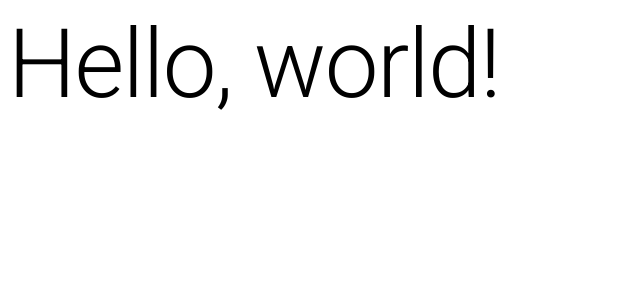
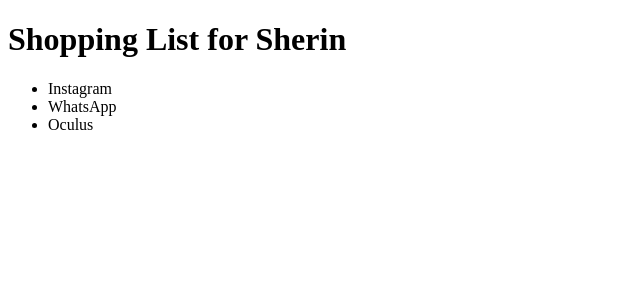
Before and after one commit to axelsundin/react-quiz, a React (Create React App) app: page / in a window 1280 px wide. Shown: the top 300 px of the page, without its empty margins (0-640 px from the left). Built offline with nearby package versions, Linux system fonts and the light colour scheme.

Commit message:
Update App.tsx

```diff
--- a/src/App.tsx
+++ b/src/App.tsx
@@ -3,12 +3,23 @@
 
 function App() {
   return (
-    <div>
-      <Typography variant="h1">
-        Hello, world!
-      </Typography>
-    </div>
+   <ShoppingList name="Sherin"/>
   )
 }
 
+class ShoppingList extends React.Component {
+  render() {
+    return (
+      <div className="shopping-list">
+        <h1>Shopping List for {this.props.name}</h1>
+        <ul>
+          <li>Instagram</li>
+          <li>WhatsApp</li>
+          <li>Oculus</li>
+        </ul>
+      </div>
+    );
+  }
+}
+
 export default App;
```
